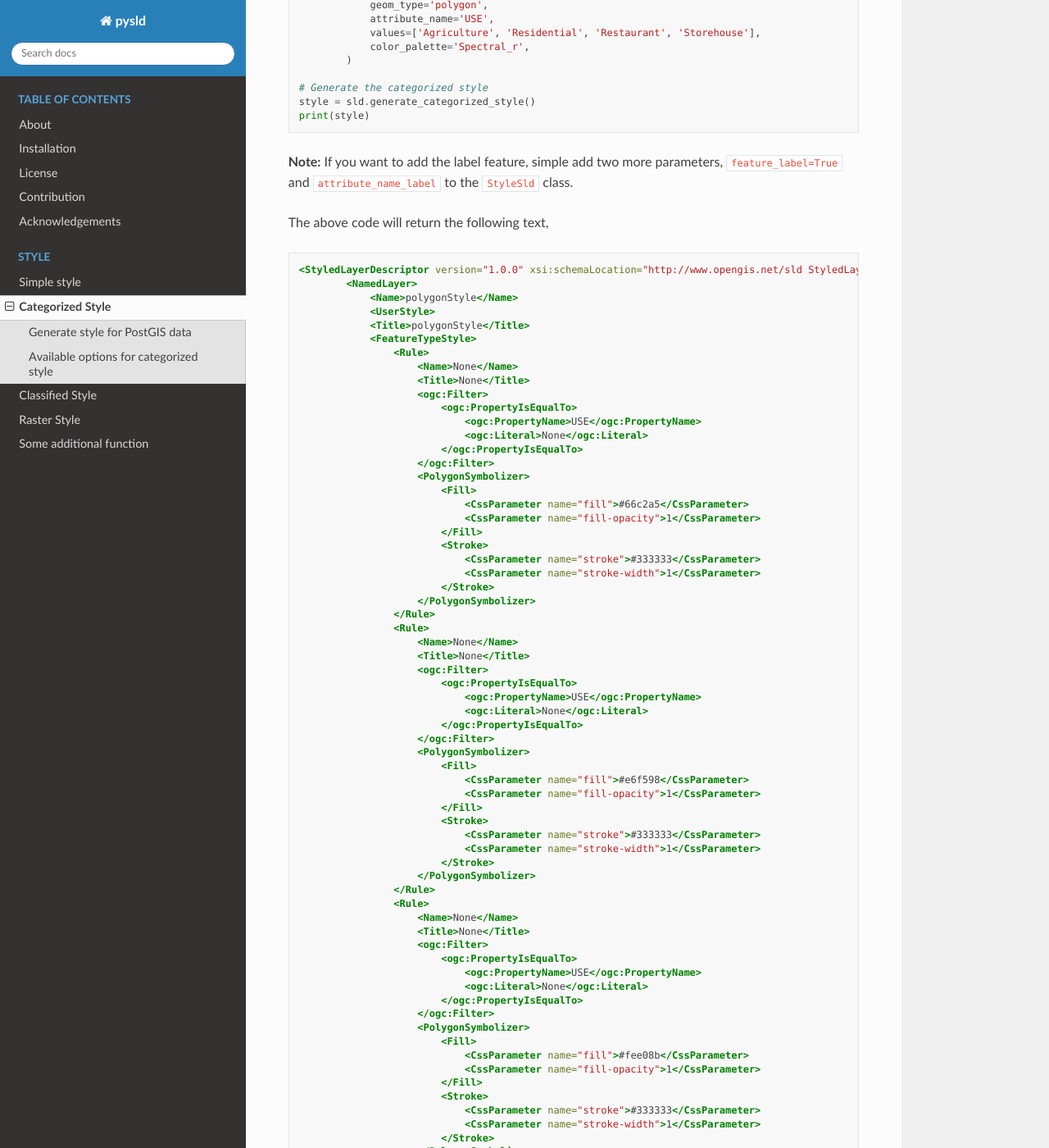
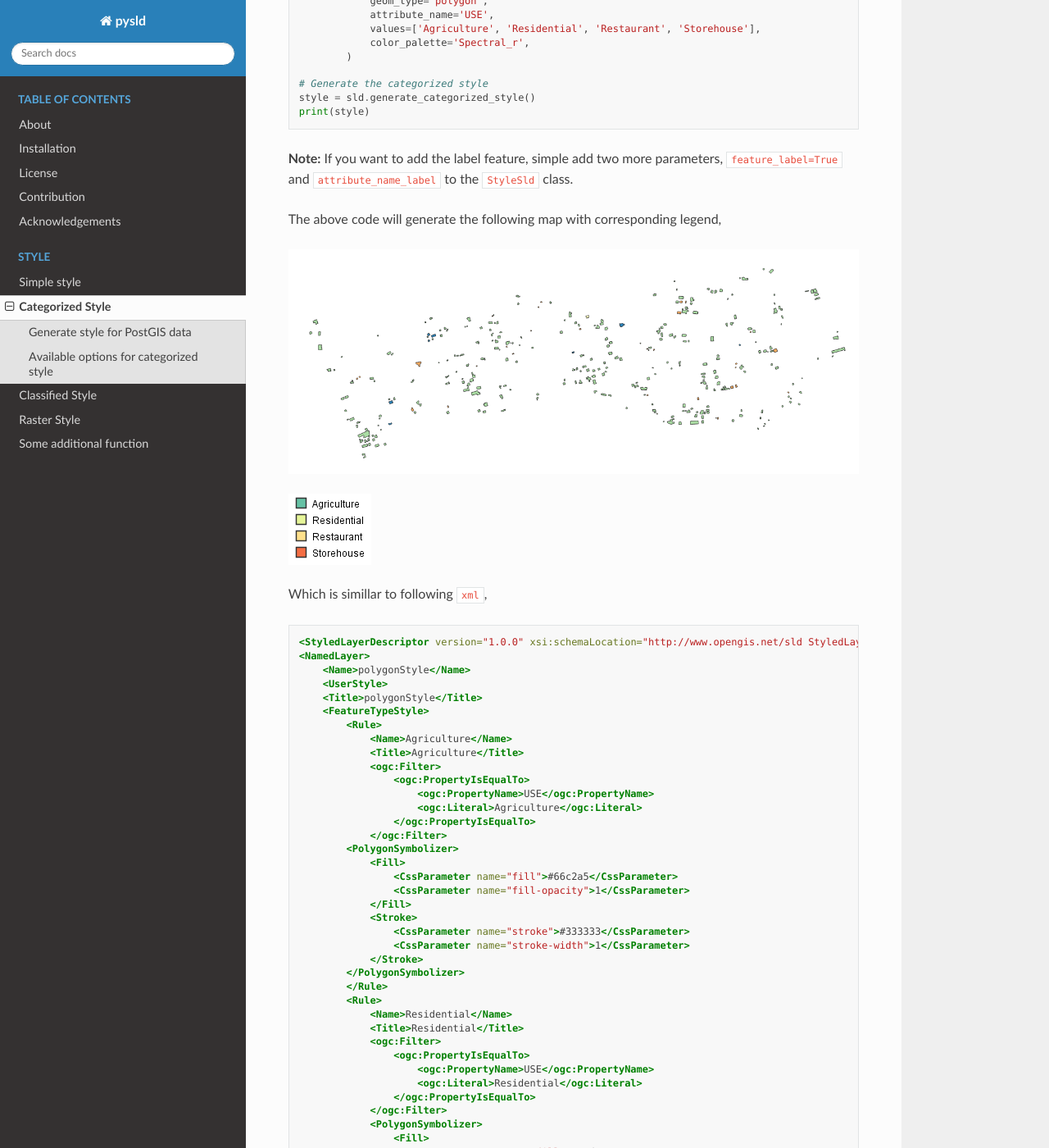
Before and after one commit to iamtekson/pySLD, a Sphinx documentation site: the page built from docs/source/styles/categorized.rst, in a window 1280 px wide and 1400 px high, scrolled down 1056 px. Shown: the whole window at 82% size. Built offline with Sphinx 7.4.7 and the Read the Docs theme 2.0.0, drawn with Linux system fonts in a browser that asks for light colours; some of the changed text lies outside the part shown.

Commit message:
docs updated :books:

```diff
--- a/docs/source/styles/categorized.rst
+++ b/docs/source/styles/categorized.rst
@@ -28,100 +28,106 @@ The categorized style is available for all point, line and polygon datasets. Thi
 
 **Note:** If you want to add the label feature, simple add two more parameters, ``feature_label=True`` and ``attribute_name_label`` to the ``StyleSld`` class.
 
-The above code will return the following text,
+The above code will generate the following map with corresponding legend,
+
+.. image:: ../img/categorized_map.PNG
+
+.. image:: ../img/categorized_legend.PNG
+
+Which is simillar to following ``xml``,
 
 .. code:: xml
 
     <StyledLayerDescriptor version="1.0.0" xsi:schemaLocation="http://www.opengis.net/sld StyledLayerDescriptor.xsd" xmlns="http://www.opengis.net/sld" xmlns:ogc="http://www.opengis.net/ogc" xmlns:xlink="http://www.w3.org/1999/xlink" xmlns:xsi="http://www.w3.org/2001/XMLSchema-instance">
-            <NamedLayer>
-                <Name>polygonStyle</Name>
-                <UserStyle>
-                <Title>polygonStyle</Title>
-                <FeatureTypeStyle>
-                    <Rule>
-                        <Name>None</Name>
-                        <Title>None</Title>
-                        <ogc:Filter>
-                            <ogc:PropertyIsEqualTo>
-                                <ogc:PropertyName>USE</ogc:PropertyName>
-                                <ogc:Literal>None</ogc:Literal>
-                            </ogc:PropertyIsEqualTo>
-                        </ogc:Filter>
-                        <PolygonSymbolizer>
-                            <Fill>
-                                <CssParameter name="fill">#66c2a5</CssParameter>
-                                <CssParameter name="fill-opacity">1</CssParameter>
-                            </Fill>
-                            <Stroke>
-                                <CssParameter name="stroke">#333333</CssParameter>
-                                <CssParameter name="stroke-width">1</CssParameter>
-                            </Stroke>
-                        </PolygonSymbolizer>
-                    </Rule>
-                    <Rule>
-                        <Name>None</Name>
-                        <Title>None</Title>
-                        <ogc:Filter>
-                            <ogc:PropertyIsEqualTo>
-                                <ogc:PropertyName>USE</ogc:PropertyName>
-                                <ogc:Literal>None</ogc:Literal>
-                            </ogc:PropertyIsEqualTo>
-                        </ogc:Filter>
-                        <PolygonSymbolizer>
-                            <Fill>
-                                <CssParameter name="fill">#e6f598</CssParameter>
-                                <CssParameter name="fill-opacity">1</CssParameter>
-                            </Fill>
-                            <Stroke>
-                                <CssParameter name="stroke">#333333</CssParameter>
-                                <CssParameter name="stroke-width">1</CssParameter>
-                            </Stroke>
-                        </PolygonSymbolizer>
-                    </Rule>
-                    <Rule>
-                        <Name>None</Name>
-                        <Title>None</Title>
-                        <ogc:Filter>
-                            <ogc:PropertyIsEqualTo>
-                                <ogc:PropertyName>USE</ogc:PropertyName>
-                                <ogc:Literal>None</ogc:Literal>
-                            </ogc:PropertyIsEqualTo>
-                        </ogc:Filter>
-                        <PolygonSymbolizer>
-                            <Fill>
-                                <CssParameter name="fill">#fee08b</CssParameter>
-                                <CssParameter name="fill-opacity">1</CssParameter>
-                            </Fill>
-                            <Stroke>
-                                <CssParameter name="stroke">#333333</CssParameter>
-                                <CssParameter name="stroke-width">1</CssParameter>
-                            </Stroke>
-                        </PolygonSymbolizer>
-                    </Rule>
-                    <Rule>
-                        <Name>None</Name>
-                        <Title>None</Title>
-                        <ogc:Filter>
-                            <ogc:PropertyIsEqualTo>
-                                <ogc:PropertyName>USE</ogc:PropertyName>
-                                <ogc:Literal>None</ogc:Literal>
-                            </ogc:PropertyIsEqualTo>
-                        </ogc:Filter>
-                        <PolygonSymbolizer>
-                            <Fill>
-                                <CssParameter name="fill">#f46d43</CssParameter>
-                                <CssParameter name="fill-opacity">1</CssParameter>
-                            </Fill>
-                            <Stroke>
-                                <CssParameter name="stroke">#333333</CssParameter>
-                                <CssParameter name="stroke-width">1</CssParameter>
-                            </Stroke>
-                        </PolygonSymbolizer>
-                    </Rule>
-                </FeatureTypeStyle>
-                </UserStyle>
-            </NamedLayer>
-        </StyledLayerDescriptor>
+    <NamedLayer>
+        <Name>polygonStyle</Name>
+        <UserStyle>
+        <Title>polygonStyle</Title>
+        <FeatureTypeStyle>
+            <Rule>
+                <Name>Agriculture</Name>
+                <Title>Agriculture</Title>
+                <ogc:Filter>
+                    <ogc:PropertyIsEqualTo>
+                        <ogc:PropertyName>USE</ogc:PropertyName>
+                        <ogc:Literal>Agriculture</ogc:Literal>
+                    </ogc:PropertyIsEqualTo>
+                </ogc:Filter>
+            <PolygonSymbolizer>
+                <Fill>
+                    <CssParameter name="fill">#66c2a5</CssParameter>
+                    <CssParameter name="fill-opacity">1</CssParameter>
+                </Fill>
+                <Stroke>
+                    <CssParameter name="stroke">#333333</CssParameter>
+                    <CssParameter name="stroke-width">1</CssParameter>
+                </Stroke>
+            </PolygonSymbolizer>
+            </Rule>
+            <Rule>
+                <Name>Residential</Name>
+                <Title>Residential</Title>
+                <ogc:Filter>
+                    <ogc:PropertyIsEqualTo>
+                        <ogc:PropertyName>USE</ogc:PropertyName>
+                        <ogc:Literal>Residential</ogc:Literal>
+                    </ogc:PropertyIsEqualTo>
+                </ogc:Filter>
+                <PolygonSymbolizer>
+                    <Fill>
+                        <CssParameter name="fill">#e6f598</CssParameter>
+                        <CssParameter name="fill-opacity">1</CssParameter>
+                    </Fill>
+                    <Stroke>
+                        <CssParameter name="stroke">#333333</CssParameter>
+                        <CssParameter name="stroke-width">1</CssParameter>
+                    </Stroke>
+                </PolygonSymbolizer>
+            </Rule>
+            <Rule>
+                <Name>Restaurant</Name>
+                <Title>Restaurant</Title>
+                <ogc:Filter>
+                    <ogc:PropertyIsEqualTo>
+                        <ogc:PropertyName>USE</ogc:PropertyName>
+                        <ogc:Literal>Restaurant</ogc:Literal>
+                    </ogc:PropertyIsEqualTo>
+                </ogc:Filter>
+                <PolygonSymbolizer>
+                    <Fill>
+                        <CssParameter name="fill">#fee08b</CssParameter>
+                        <CssParameter name="fill-opacity">1</CssParameter>
+                    </Fill>
+                    <Stroke>
+                        <CssParameter name="stroke">#333333</CssParameter>
+                        <CssParameter name="stroke-width">1</CssParameter>
+                    </Stroke>
+                </PolygonSymbolizer>
+            </Rule>
+            <Rule>
+                <Name>Storehouse</Name>
+                <Title>Storehouse</Title>
+                <ogc:Filter>
+                    <ogc:PropertyIsEqualTo>
+                        <ogc:PropertyName>USE</ogc:PropertyName>
+                        <ogc:Literal>Storehouse</ogc:Literal>
+                    </ogc:PropertyIsEqualTo>
+                </ogc:Filter>
+                <PolygonSymbolizer>
+                    <Fill>
+                        <CssParameter name="fill">#f46d43</CssParameter>
+                        <CssParameter name="fill-opacity">1</CssParameter>
+                    </Fill>
+                    <Stroke>
+                        <CssParameter name="stroke">#333333</CssParameter>
+                        <CssParameter name="stroke-width">1</CssParameter>
+                    </Stroke>
+                </PolygonSymbolizer>
+            </Rule>
+        </FeatureTypeStyle>
+        </UserStyle>
+    </NamedLayer>
+    </StyledLayerDescriptor>
 
 .. _style-for-postgis-data:
 
```
Also changed, not shown: docs/source/styles/classified.rst (+8 -2 lines), test.py (+19 -2 lines), docs/source/img/categorized_legend.PNG (added), docs/source/img/categorized_map.PNG (added), docs/source/img/categorized_style_qgis.PNG, docs/source/img/classified_legend.PNG (added), docs/source/img/classified_map.PNG (added), 4 other files.
